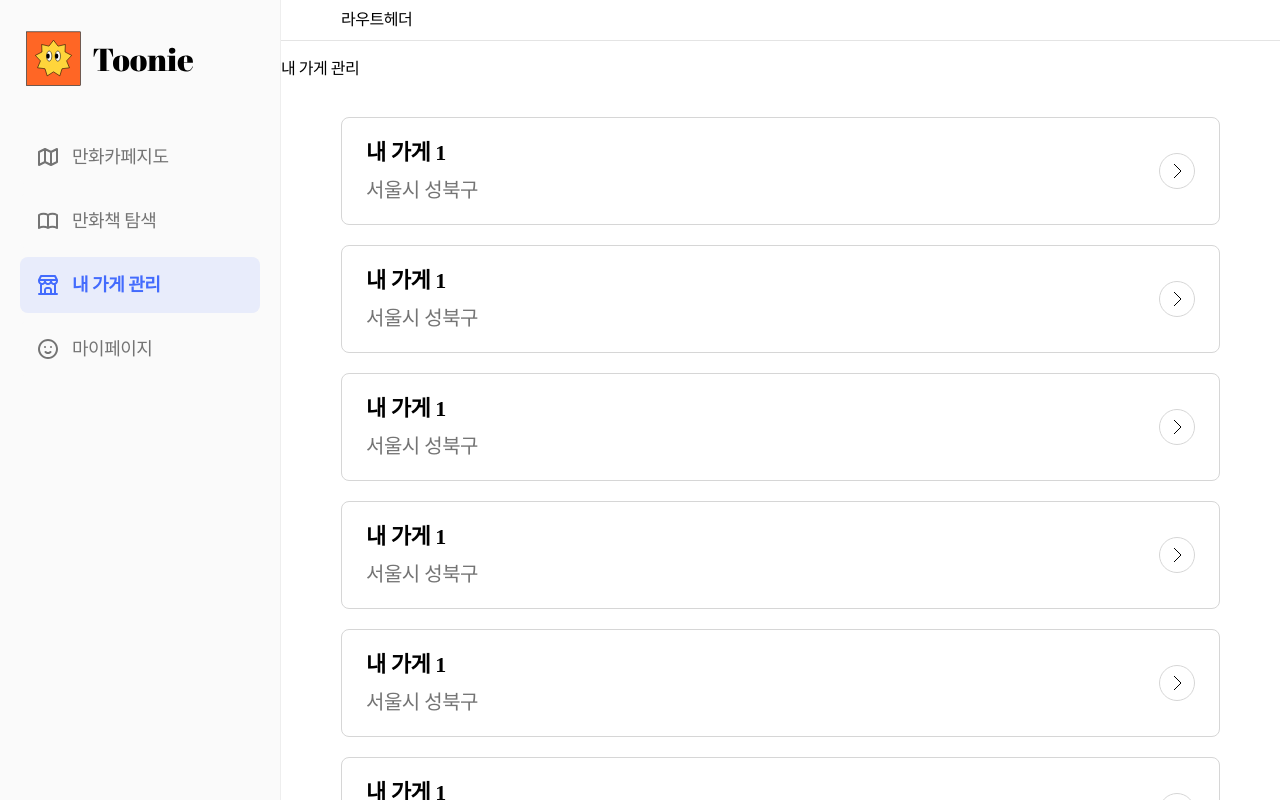
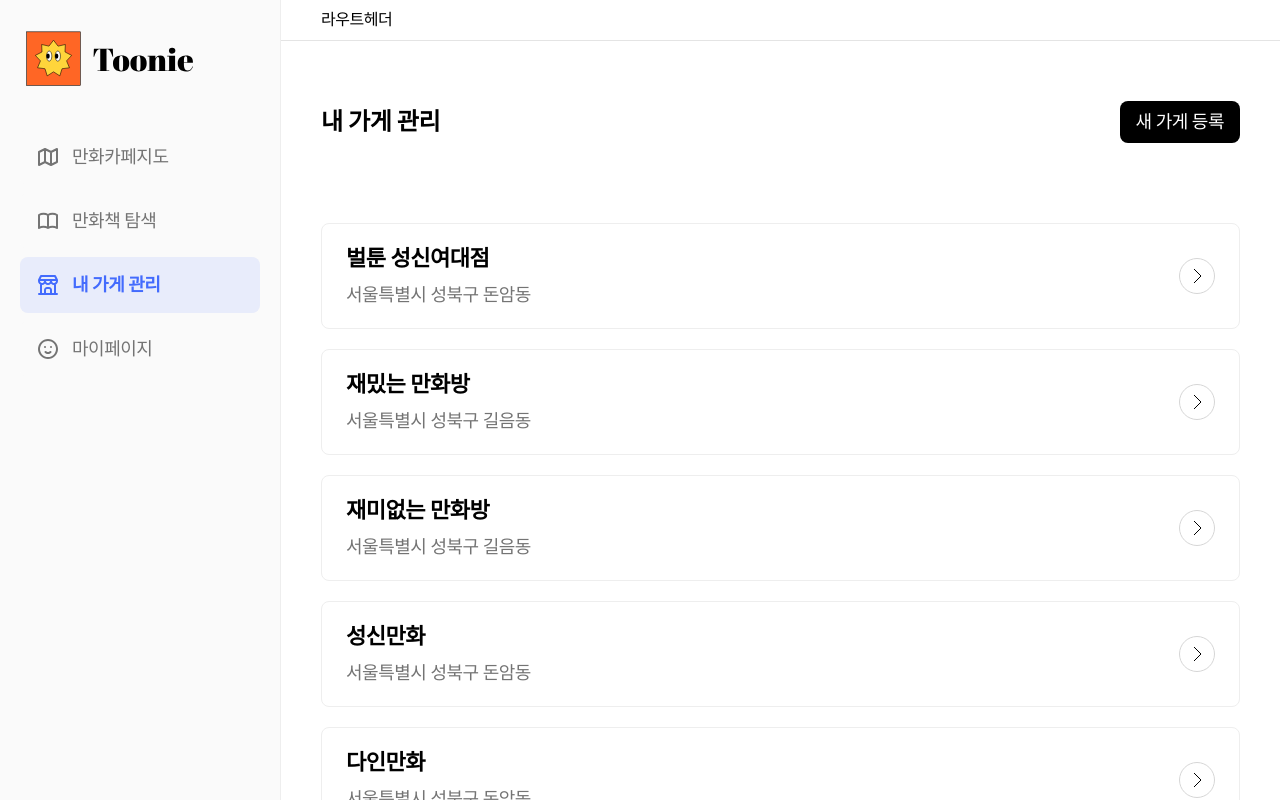
Before and after one commit to Team-Toonie/Toonie-FE, a React (Vite) app: page /mystore in a window 1280 px wide. Built offline with nearby package versions, Linux system fonts and the light colour scheme.

Commit message:
feat: MyStore 데이터 배열을 기반으로 컴포넌트가 렌더링되도록 변경 / 디자인 정리

```diff
--- a/src/components/common/RouteHeader.tsx
+++ b/src/components/common/RouteHeader.tsx
@@ -28,9 +28,9 @@ const Container = styled.div<{ $hasShadow: boolean }>`
 
 const InnerContainer = styled.div`
   display: flex;
-  padding: 12px 60px;
+  padding: 12px 40px;
   width: 100%;
-  max-width: 1400px;
+  /* max-width: 1400px; */
 `;
 
 const Title = styled.div`
--- a/src/components/features/mystore/MyStoreItem.tsx
+++ b/src/components/features/mystore/MyStoreItem.tsx
@@ -1,12 +1,17 @@
 import styled from 'styled-components';
 import NextIcon from '../../../assets/icons/next-circle.svg';
 
-const MyStoreItem = () => {
+interface MyStoreItemProps {
+  storeName: string;
+  location: string;
+}
+
+const MyStoreItem: React.FC<MyStoreItemProps> = ({ storeName, location }) => {
   return (
     <Container>
       <InfoContainer>
-        <Title>내 가게 1</Title>
-        <SubTitle>서울시 성북구</SubTitle>
+        <Title>{storeName}</Title>
+        <SubTitle>{location}</SubTitle>
       </InfoContainer>
       <Icon src={NextIcon} />
     </Container>
@@ -16,7 +21,7 @@ const MyStoreItem = () => {
 const Container = styled.div`
   display: flex;
   flex-direction: row;
-  border: 1px solid ${({ theme }) => theme.colors.neutral[500]};
+  border: 1px solid ${({ theme }) => theme.colors.neutral[300]};
   border-radius: 8px;
   padding: 24px;
   justify-content: space-between;
@@ -36,7 +41,7 @@ const Title = styled.div`
 `;
 
 const SubTitle = styled.div`
-  font-size: 20px;
+  font-size: 18px;
   font-weight: 400;
   color: ${({ theme }) => theme.colors.neutral[700]};
 `;
--- a/src/components/layout/MainLayout.tsx
+++ b/src/components/layout/MainLayout.tsx
@@ -46,7 +46,7 @@ const ContentContainer = styled.div`
   flex-direction: column;
   width: 100%;
   gap: 20px;
-  background-color: wihte;
+  background-color: white;
   overflow-y: auto;
 `;
 
@@ -55,6 +55,7 @@ const ContentWrapper = styled.div`
   flex-direction: column;
   width: 100%;
   max-width: 1000px;
+  padding-bottom: 20px;
   margin: 0 auto;
 `;
 
--- a/src/pages/mystore/MyStore.tsx
+++ b/src/pages/mystore/MyStore.tsx
@@ -1,25 +1,51 @@
 import styled from 'styled-components';
 import MyStoreItem from '../../components/features/mystore/MyStoreItem';
 
+interface Store {
+  id: string;
+  storeName: string;
+  location: string;
+}
+
 const MyStore = () => {
+  const myStoreData: Store[] = [
+    {
+      id: '1',
+      storeName: '벌툰 성신여대점',
+      location: '서울특별시 성북구 돈암동'
+    },
+    {
+      id: '2',
+      storeName: '재밌는 만화방',
+      location: '서울특별시 성북구 길음동'
+    },
+    {
+      id: '3',
+      storeName: '재미없는 만화방',
+      location: '서울특별시 성북구 길음동'
+    },
+    {
+      id: '4',
+      storeName: '성신만화',
+      location: '서울특별시 성북구 돈암동'
+    },
+    {
+      id: '5',
+      storeName: '다인만화',
+      location: '서울특별시 성북구 돈암동'
+    }
+  ];
+
   return (
     <Container>
-      <Header>내 가게 관리</Header>
+      <HeaderContainer>
+        <HeaderTitle>내 가게 관리</HeaderTitle>
+        <RegisterButton>새 가게 등록</RegisterButton>
+      </HeaderContainer>
       <ContentContainer>
-        <MyStoreItem></MyStoreItem>
-        <MyStoreItem></MyStoreItem>
-        <MyStoreItem></MyStoreItem>
-        <MyStoreItem></MyStoreItem>
-        <MyStoreItem></MyStoreItem>
-        <MyStoreItem></MyStoreItem>
-        <MyStoreItem></MyStoreItem>
-        <MyStoreItem></MyStoreItem>
-        <MyStoreItem></MyStoreItem>
-        <MyStoreItem></MyStoreItem>
-        <MyStoreItem></MyStoreItem>
-        <MyStoreItem></MyStoreItem>
-        <MyStoreItem></MyStoreItem>
-        <MyStoreItem></MyStoreItem>
+        {myStoreData.map(myStore => (
+          <MyStoreItem key={myStore.id} storeName={myStore.storeName} location={myStore.location} />
+        ))}
       </ContentContainer>
     </Container>
   );
@@ -28,20 +54,13 @@ const MyStore = () => {
 const Container = styled.div`
   display: flex;
   flex-direction: column;
-  height: 100vh;
-  position: relative;
+  height: 100%;
+  padding: 40px;
+  gap: 60px;
   background-color: ${({ theme }) => theme.colors.neutral[0]};
 `;
 
-const ContentContainer = styled.div`
-  display: flex;
-  flex-direction: column;
-  padding: 20px 60px;
-  gap: 20px;
-  background-color: wihte;
-`;
-
-const Header = styled.div`
+const HeaderContainer = styled.div`
   display: flex;
   flex-direction: row;
   justify-content: space-between;
@@ -50,4 +69,28 @@ const Header = styled.div`
   padding: 20px 0px;
 `;
 
+const HeaderTitle = styled.div`
+  font-size: 24px;
+  font-weight: 700;
+`;
+
+const RegisterButton = styled.div`
+  display: flex;
+  flex-direction: row;
+  justify-content: center;
+  padding: 12px 16px;
+  border-radius: 8px;
+  background-color: black;
+  color: white;
+  font-size: 18px;
+  font-weight: 400;
+`;
+
+const ContentContainer = styled.div`
+  display: flex;
+  flex-direction: column;
+  gap: 20px;
+  background-color: wihte;
+`;
+
 export default MyStore;
```
